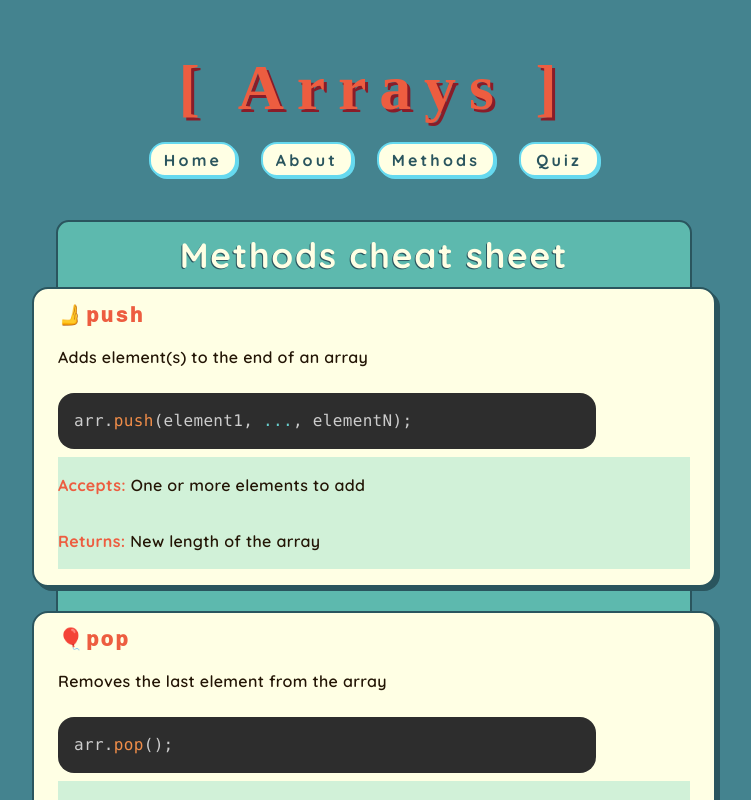
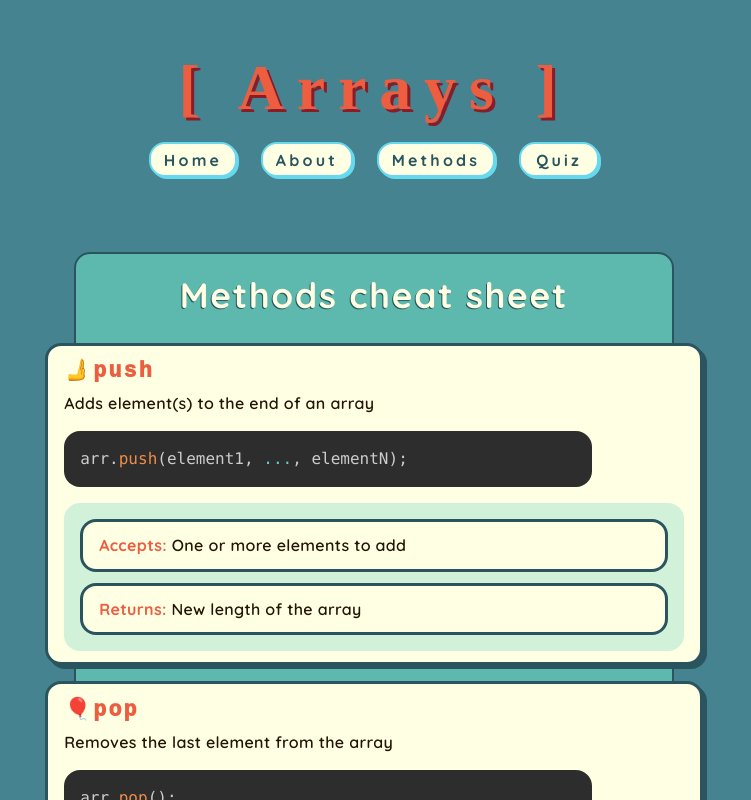
Before and after one commit to linnkognito/Arrays, a React (Create React App) app: page /methods in a window 1280 px wide. Shown: the top 800 px of the page, without its empty margins (266-1017 px from the left). Built offline with nearby package versions, Linux system fonts and the light colour scheme; a web font is replaced by a local one.

Commit message:
Refactoring CSS: methods done

```diff
--- a/src/components/methods/Method.jsx
+++ b/src/components/methods/Method.jsx
@@ -1,23 +1,30 @@
 import Code from '../challenges/Code';
+import styles from './Method.module.css';
+import classNames from 'classnames';
 
 function Method({ method, description, syntax, returns, accepts }) {
   return (
-    <div className='method'>
-      <div className='method-name'>{method}</div>
-
-      <p className='method-description'>{description}</p>
-
+    <div className={styles.methodCard}>
+      <h3>{method}</h3>
+      <p>{description}</p>
       <Code>{syntax}</Code>
 
-      <div className='method-accepts clues-container clue'>
-        <p>
-          <span className='method-title'>Accepts:</span> {accepts || '-'}
-        </p>
-      </div>
-      <div className='method-returns clues-container clue'>
-        <p>
-          <span className='method-title'>Returns:</span> {returns || '-'}
-        </p>
+      <div className={styles.acceptsReturnsWrapper}>
+        {/* Accepts */}
+        <div className={classNames(styles.methodAccepts)}>
+          <p>
+            <span className={styles.methodSubTitle}>Accepts:</span>{' '}
+            {accepts || '-'}
+          </p>
+        </div>
+
+        {/* Returns */}
+        <div className={classNames(styles.methodReturns)}>
+          <p>
+            <span className={styles.methodSubTitle}>Returns:</span>{' '}
+            {returns || '-'}
+          </p>
+        </div>
       </div>
     </div>
   );
--- /dev/null
+++ b/src/components/methods/Method.module.css
@@ -0,0 +1,48 @@
+.methodCard {
+  display: flex;
+  flex-direction: column;
+  gap: 0.5em;
+  width: 110%;
+  padding: 0.7em 1em;
+  background-color: #ffffe4;
+  border: 3px solid #2a555e;
+  border-radius: 1em;
+  box-shadow: 4px 4px 0 #2a555e;
+}
+
+.methodCard h3 {
+  margin: 0;
+  font-family: 'Fira Code', monospace;
+  font-weight: 1000;
+  font-size: 1.35rem;
+  letter-spacing: 0.1em;
+  color: #ed5d40;
+}
+
+.acceptsReturnsWrapper {
+  display: flex;
+  flex-direction: column;
+  gap: 0.7em;
+  padding: 1em;
+  background-color: rgba(104, 208, 189, 0.3);
+  border-radius: 1em;
+}
+
+.methodSubTitle {
+  font-weight: 800;
+  color: #ed5d40;
+}
+
+.methodCard p {
+  margin: 0;
+  padding: 0;
+}
+
+.methodAccepts,
+.methodReturns {
+  max-width: 100%;
+  padding: 0.7em 1em;
+  background-color: #ffffe4;
+  border: 3px solid #2a555e;
+  border-radius: 1em;
+}
--- a/src/components/methods/MethodCheatSheet.jsx
+++ b/src/components/methods/MethodCheatSheet.jsx
@@ -1,12 +1,15 @@
 import Method from './Method';
+import styles from './MethodCheatSheet.module.css';
 
 function MethodCheatSheet({ methodList }) {
   return (
-    <div className='methods'>
+    <>
+      <div className={styles.methods}>
         <h2>Methods cheat sheet</h2>
 
         {methodList?.map((method) => (
           <Method
+            key={method.name}
             method={method.name}
             description={method.description}
             syntax={method.syntax}
@@ -15,6 +18,7 @@ function MethodCheatSheet({ methodList }) {
           />
         ))}
       </div>
+    </>
   );
 }
 export default MethodCheatSheet;
--- /dev/null
+++ b/src/components/methods/MethodCheatSheet.module.css
@@ -0,0 +1,21 @@
+.methods {
+  display: flex;
+  flex-direction: column;
+  align-items: center;
+  gap: 1em;
+  margin: 2em 0 1em;
+  padding: 0.5em 1em 1em;
+  background-color: rgba(104, 208, 189, 0.7);
+  border: 2px solid #2a555e;
+  border-radius: 1em;
+}
+
+.methods h2 {
+  justify-self: center;
+  margin: 0.3em 0;
+  font-size: 2.2rem;
+  font-weight: 1000;
+  letter-spacing: 0.05em;
+  color: #ffffe4;
+  text-shadow: -1px 1px 0 #2a555e;
+}
--- a/src/index.css
+++ b/src/index.css
@@ -95,119 +95,12 @@ nav {
   line-height: 1.5em;
 }
 
-/* C o d e  e x a m p l e s */
-
-.solution-top {
-  display: flex;
-  align-items: center;
-  justify-content: space-between;
-}
-
-.solution {
-  margin: 2em 0 1em;
-  padding: 0 1em 0.7em;
-  background-color: rgba(104, 208, 189, 0.5);
-  border: 2px solid #ed5d40;
-  border-radius: 1em;
-}
-
-/* B u t t o n s */
-
-/* .button-small {
-  min-width: 5em;
-  margin-left: 0.5em;
-  font-size: 0.7rem;
-  color: #ffffe4;
-  background-color: #ed5d40;
-  border: 2px solid #891c29;
-  border-radius: 1em;
-  box-shadow: 2px 2px 0 #891c29;
-  cursor: pointer;
-  transition: all 0.2s ease-in;
-
-  &:hover {
-    margin-left: 0.3em;
-    box-shadow: 2px 3px 0 #891c29;
-  }
-} */
-.button-nav {
-  min-width: 5em;
-  font-size: 1rem;
-  font-weight: 800;
-  padding: 0.2em 0.8em;
-  letter-spacing: 0.2em;
-  color: #2a555e;
-  background-color: #ffffe4;
-  border: 2px solid #66d9ef;
-  border-radius: 1em;
-  box-shadow: 2px 2px 0 #66d9ef;
-  cursor: pointer;
-  transition: all 0.2s ease-in;
-
-  &:hover {
-    margin-right: 0.2em;
-    box-shadow: 3px 4px 0 #66d9ef;
-  }
-}
-
 ::selection {
   color: #ffffe4;
   background-color: rgba(237, 93, 64, 0.7);
 }
 
 /* M e t h o d  t a b l e */
-.methods {
-  display: flex;
-  flex-direction: column;
-  align-items: center;
-  width: 50%;
-  background-color: rgba(104, 208, 189, 0.7);
-  border: 2px solid #2a555e;
-  border-radius: 0.8em;
-}
-.methods h2 {
-  justify-self: center;
-  margin: 0.3em 0;
-  font-size: 2.2rem;
-  font-weight: 1000;
-  letter-spacing: 0.05em;
-  color: #ffffe4;
-  text-shadow: -1px 1px 0 #2a555e;
-}
-
-.method {
-  display: flex;
-  flex-direction: column;
-  width: 100%;
-  margin-bottom: 1.5em;
-  padding: 1em 1.5em;
-  letter-spacing: 0.02em;
-  line-height: 1.5em;
-  background-color: #ffffe4;
-  border: 2px solid #2a555e;
-  border-radius: 1em;
-  box-shadow: 4px 4px 0 #2a555e;
-}
-.method-name {
-  font-family: 'Fira Code', monospace;
-  font-weight: 1000;
-  font-size: 1.3rem;
-  letter-spacing: 0.1em;
-  color: #ed5d40;
-}
-.method-accepts,
-.method-returns {
-  background-color: rgba(104, 208, 189, 0.3);
-  border-color: #44838f;
-
-  &:hover {
-    transform: none;
-  }
-}
-.method-title {
-  font-weight: 800;
-  color: #ed5d40;
-}
 
 /* Q u i z */
 .correct-answer,
```
Lines whose indentation alone changed are shown as unchanged.
